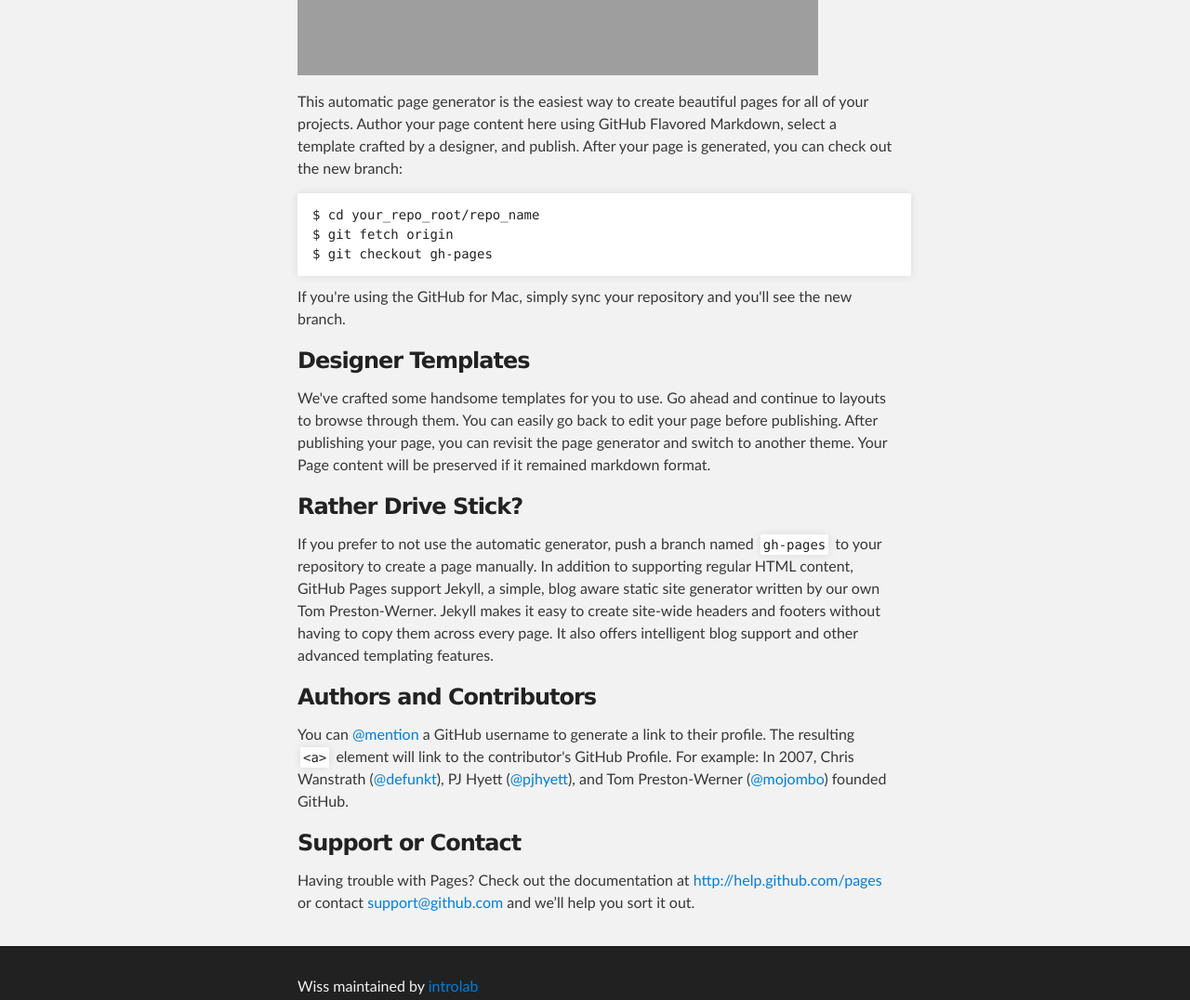
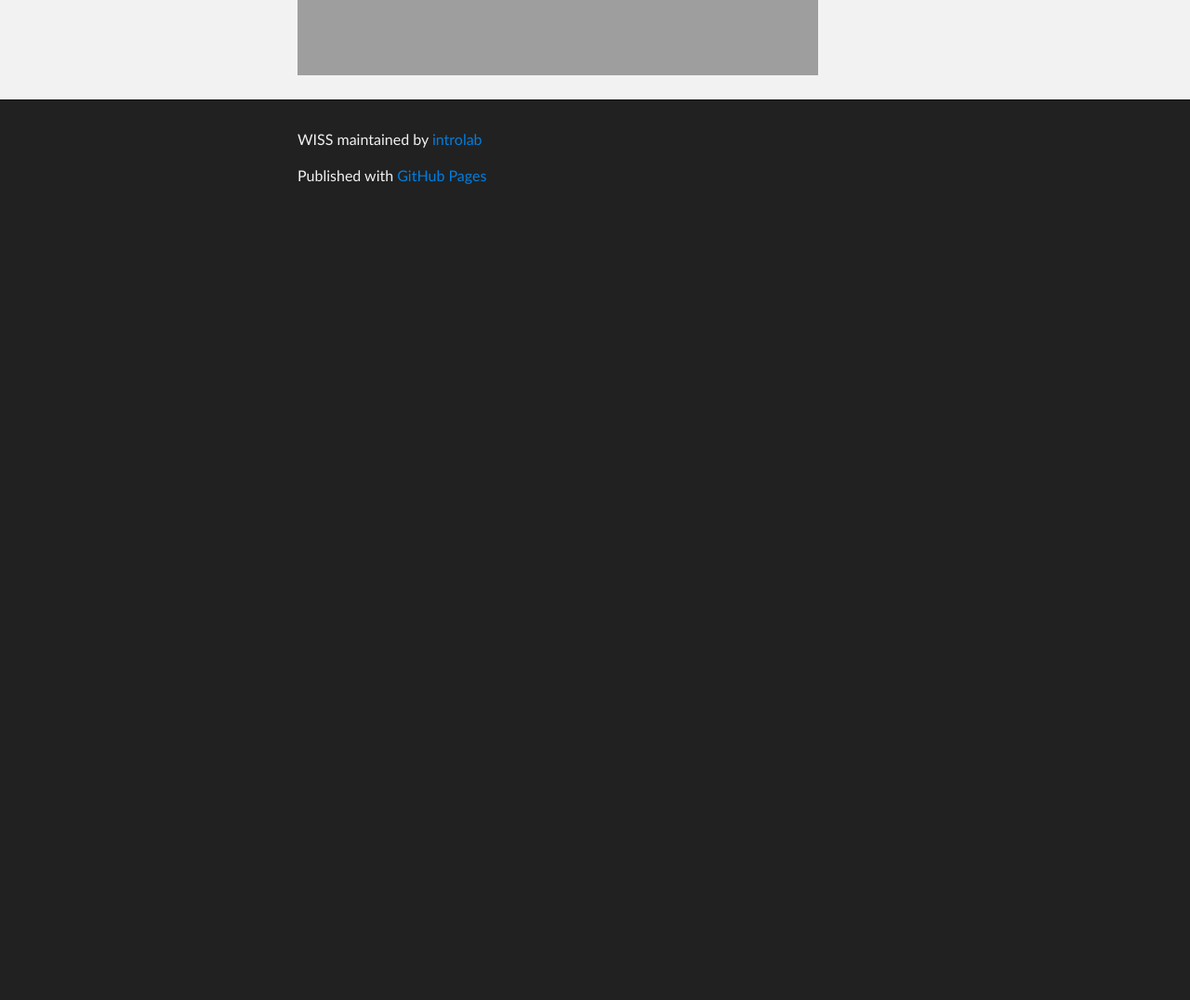
Before and after one commit to introlab/WISS, a plain HTML site: page index.html in a window 1280 px wide. Shown: the part 540-1616 px from the top of the page at 93% size. After the commit the page ends 800 px from the top, so only its background shows below. Drawn offline with Linux system fonts and the light colour scheme; grey boxes are pictures that could not be loaded.

Commit message:
Update index.html
Cleanup template stuff.

```diff
--- a/index.html
+++ b/index.html
@@ -4,7 +4,7 @@
   <head>
     <meta charset='utf-8' />
     <meta http-equiv="X-UA-Compatible" content="chrome=1" />
-    <meta name="description" content="Wiss : Speaker recognition system for mobile robots" />
+    <meta name="description" content="WISS : Speaker recognition system for mobile robots" />
 
     <link rel="stylesheet" type="text/css" media="screen" href="stylesheets/stylesheet.css">
 
@@ -18,7 +18,7 @@
         <header class="inner">
           <a id="forkme_banner" href="https://github.com/introlab/WISS">View on GitHub</a>
 
-          <h1 id="project_title">Wiss</h1>
+          <h1 id="project_title">WISS</h1>
           <h2 id="project_tagline">Speaker recognition system for mobile robots</h2>
 
             <section id="downloads">
@@ -32,40 +32,13 @@
     <div id="main_content_wrap" class="outer">
       <section id="main_content" class="inner">
         <h3>Welcome to GitHub Pages.</h3>
-
-<iframe width="560" height="315" src="http://www.youtube.com/embed/Acfxl3oqg90" frameborder="0" allowfullscreen></iframe>
-
-<p>This automatic page generator is the easiest way to create beautiful pages for all of your projects. Author your page content here using GitHub Flavored Markdown, select a template crafted by a designer, and publish. After your page is generated, you can check out the new branch:</p>
-
-<pre><code>$ cd your_repo_root/repo_name
-$ git fetch origin
-$ git checkout gh-pages
-</code></pre>
-
-<p>If you're using the GitHub for Mac, simply sync your repository and you'll see the new branch.</p>
-
-<h3>Designer Templates</h3>
-
-<p>We've crafted some handsome templates for you to use. Go ahead and continue to layouts to browse through them. You can easily go back to edit your page before publishing. After publishing your page, you can revisit the page generator and switch to another theme. Your Page content will be preserved if it remained markdown format.</p>
-
-<h3>Rather Drive Stick?</h3>
-
-<p>If you prefer to not use the automatic generator, push a branch named <code>gh-pages</code> to your repository to create a page manually. In addition to supporting regular HTML content, GitHub Pages support Jekyll, a simple, blog aware static site generator written by our own Tom Preston-Werner. Jekyll makes it easy to create site-wide headers and footers without having to copy them across every page. It also offers intelligent blog support and other advanced templating features.</p>
-
-<h3>Authors and Contributors</h3>
-
-<p>You can <a href="https://github.com/blog/821" class="user-mention">@mention</a> a GitHub username to generate a link to their profile. The resulting <code>&lt;a&gt;</code> element will link to the contributor's GitHub Profile. For example: In 2007, Chris Wanstrath (<a href="https://github.com/defunkt" class="user-mention">@defunkt</a>), PJ Hyett (<a href="https://github.com/pjhyett" class="user-mention">@pjhyett</a>), and Tom Preston-Werner (<a href="https://github.com/mojombo" class="user-mention">@mojombo</a>) founded GitHub.</p>
-
-<h3>Support or Contact</h3>
-
-<p>Having trouble with Pages? Check out the documentation at <a href="http://help.github.com/pages">http://help.github.com/pages</a> or contact <a href="mailto:support@github.com">support@github.com</a> and we’ll help you sort it out.</p>
-      </section>
+        <iframe width="560" height="315" src="http://www.youtube.com/embed/Acfxl3oqg90" frameborder="0" allowfullscreen></iframe>
     </div>
 
     <!-- FOOTER  -->
     <div id="footer_wrap" class="outer">
       <footer class="inner">
-        <p class="copyright">Wiss maintained by <a href="https://github.com/introlab">introlab</a></p>
+        <p class="copyright">WISS maintained by <a href="https://github.com/introlab">introlab</a></p>
         <p>Published with <a href="http://pages.github.com">GitHub Pages</a></p>
       </footer>
     </div>
```
